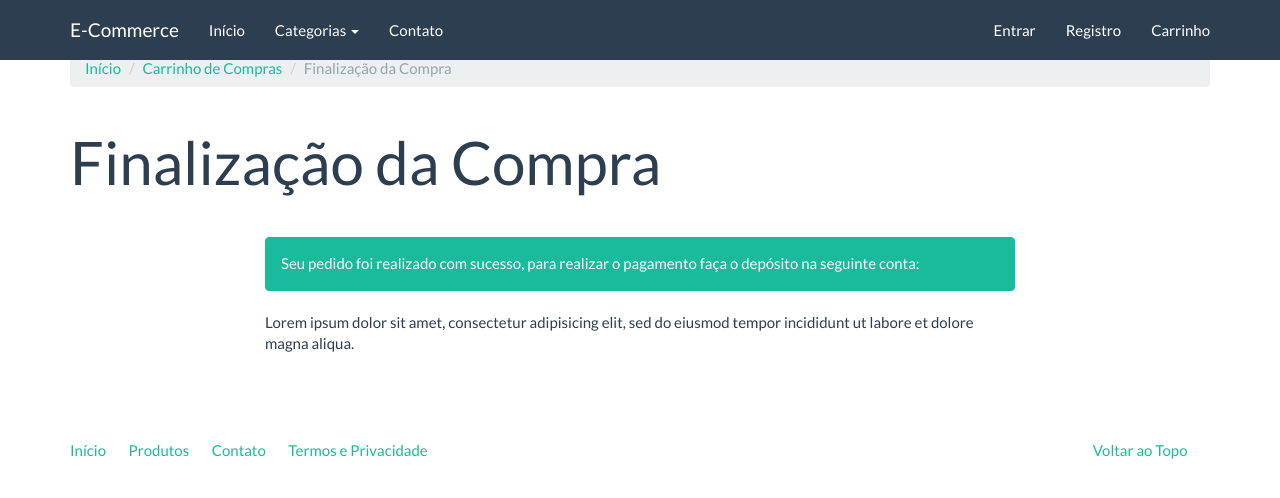
After one commit to ThaisMilitao/eCommerce, a Django app: template core/templates/checkout.html in a window 1280 px wide. The commit adds this page. Shown: the top 498 px of the page. Run offline with Django 5.2, Linux system fonts and the light colour scheme; the template is opened without the code that fills it, so the values that code supplies are empty; some libraries are stand-ins or nearby versions.

Commit message:
feat:checkout

```diff
--- /dev/null
+++ b/checkout/middleware.py
@@ -0,0 +1,11 @@
+from .models import CartItem
+
+def cart_item_middleware(get_response):
+    def middleware(request):
+        session_key = request.session.session_key
+        response = get_response(request)
+        if session_key != request.session.session_key:
+            CartItem.objects.filter(cart_key=session_key).update(cart_key=request.session.session_key)
+        return response
+
+    return middleware
--- a/checkout/models.py
+++ b/checkout/models.py
@@ -45,13 +45,13 @@ class Order(models.Model):
         (2,'Cancelada'),
     )
     PAYMENT_OPTION_CHOICES =(
-        ('deposit', 'Deposit')
+        ('deposit', 'Deposit'),
         ('pagseguro', 'PagSeguro'),
-        ('paypal', 'PayPal')
+        ('paypal', 'PayPal'),
     )
     user = models.ForeignKey(settings.AUTH_USER_MODEL, verbose_name = 'User', on_delete=models.CASCADE)
     status = models.IntegerField('status', choices=STATUS_CHOICES, default=0, blank=True)
-    payment_option = models.CharField('Payment Option', choices=PAYMENT_OPTION_CHOICES, max_length=20, defaul='deposit')
+    payment_option = models.CharField('Payment Option', choices=PAYMENT_OPTION_CHOICES, max_length=20, default='deposit')
 
     created = models.DateTimeField('Created', auto_now_add=True)
     modified = models.DateTimeField('Modified', auto_now_add=True)
--- a/core/templates/cart.html
+++ b/core/templates/cart.html
@@ -63,7 +63,7 @@ Carrinho de Compras
             <p class="text-right">
                 <a href="{% url 'catalog:products_list' %}" class="pull-left btn btn-default">Continuar Compras</a>
                 <button type="submit" class="btn btn-primary" name="button">Atualizar Carrinho</button></li>
-                <a href="#" class="btn btn-success">Finalizar Compra</a>
+                <a href="{% url 'checkout:checkout' %}" class="btn btn-success">Finalizar Compra</a>
             </p>
         </form>
     </div>
--- /dev/null
+++ b/core/templates/checkout.html
@@ -0,0 +1,26 @@
+{% extends "base.html" %}
+
+{% block title %}
+Finalização da Compra
+{% endblock %}
+
+{% block container %}
+<ol class="breadcrumb">
+  <li><a href="{% url 'commerce:home' %}">Início</a></li>
+  <li><a href="{% url 'checkout:cart_item' %}">Carrinho de Compras</a></li>
+  <li class="active">Finalização da Compra</li>
+</ol>
+<div class="page-header">
+    <h1>Finalização da Compra</h1>
+</div>
+<div class="row">
+    <div class="col-md-8 col-md-offset-2">
+        <div class="alert alert-success">
+            Seu pedido foi realizado com sucesso, para realizar o pagamento faça o depósito na seguinte conta:
+        </div>
+        <p>
+            Lorem ipsum dolor sit amet, consectetur adipisicing elit, sed do eiusmod tempor incididunt ut labore et dolore magna aliqua.
+        </p>
+    </div>
+</div>
+{% endblock %}
--- a/eCommerce/settings.py
+++ b/eCommerce/settings.py
@@ -56,6 +56,8 @@ MIDDLEWARE = [
     'django.contrib.auth.middleware.AuthenticationMiddleware',
     'django.contrib.messages.middleware.MessageMiddleware',
     'django.middleware.clickjacking.XFrameOptionsMiddleware',
+
+    'checkout.middleware.cart_item_middleware'
 ]
 
 EMAIL_BACKEND = "django.core.mail.backends.smtp.EmailBackend"
```
